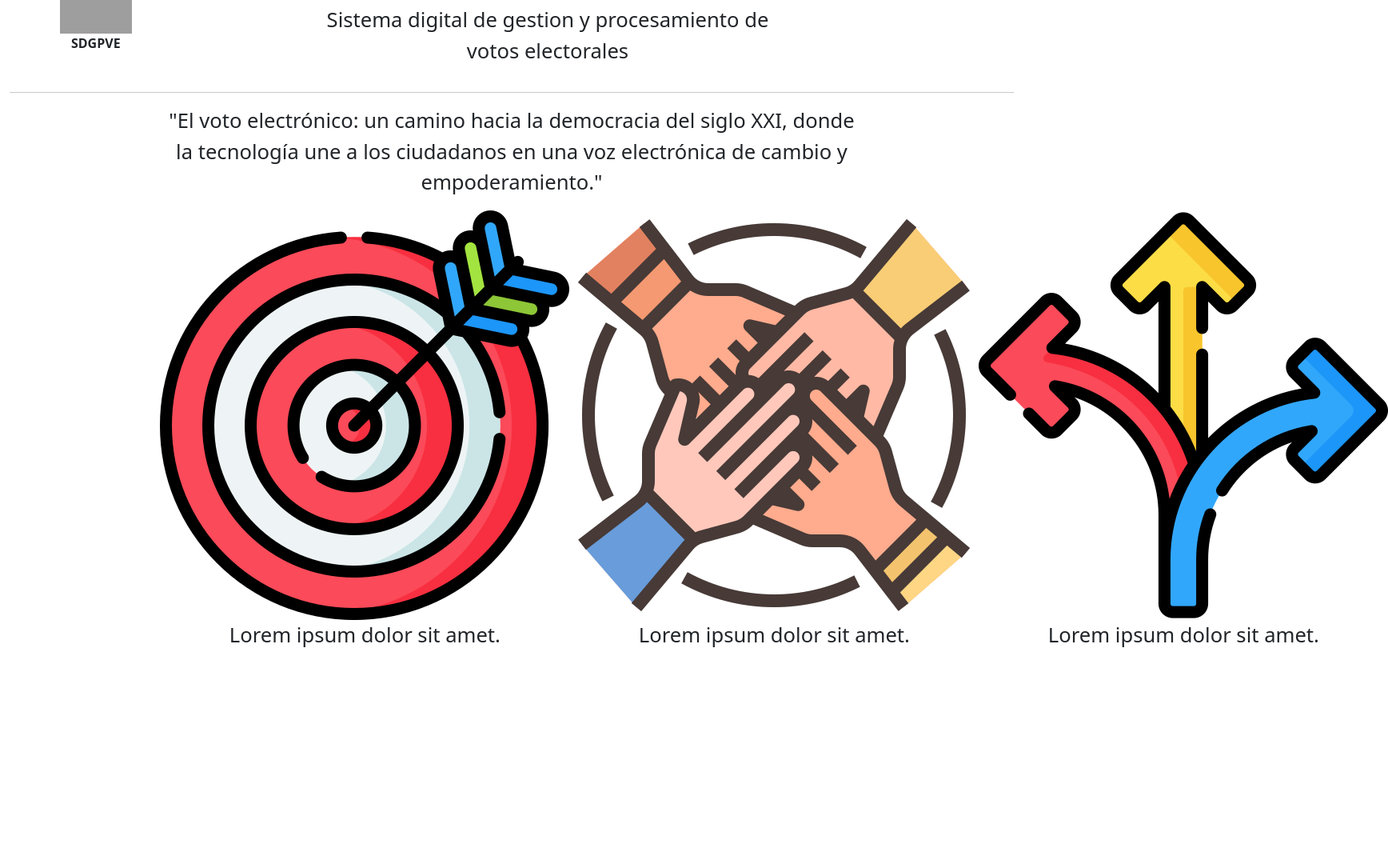
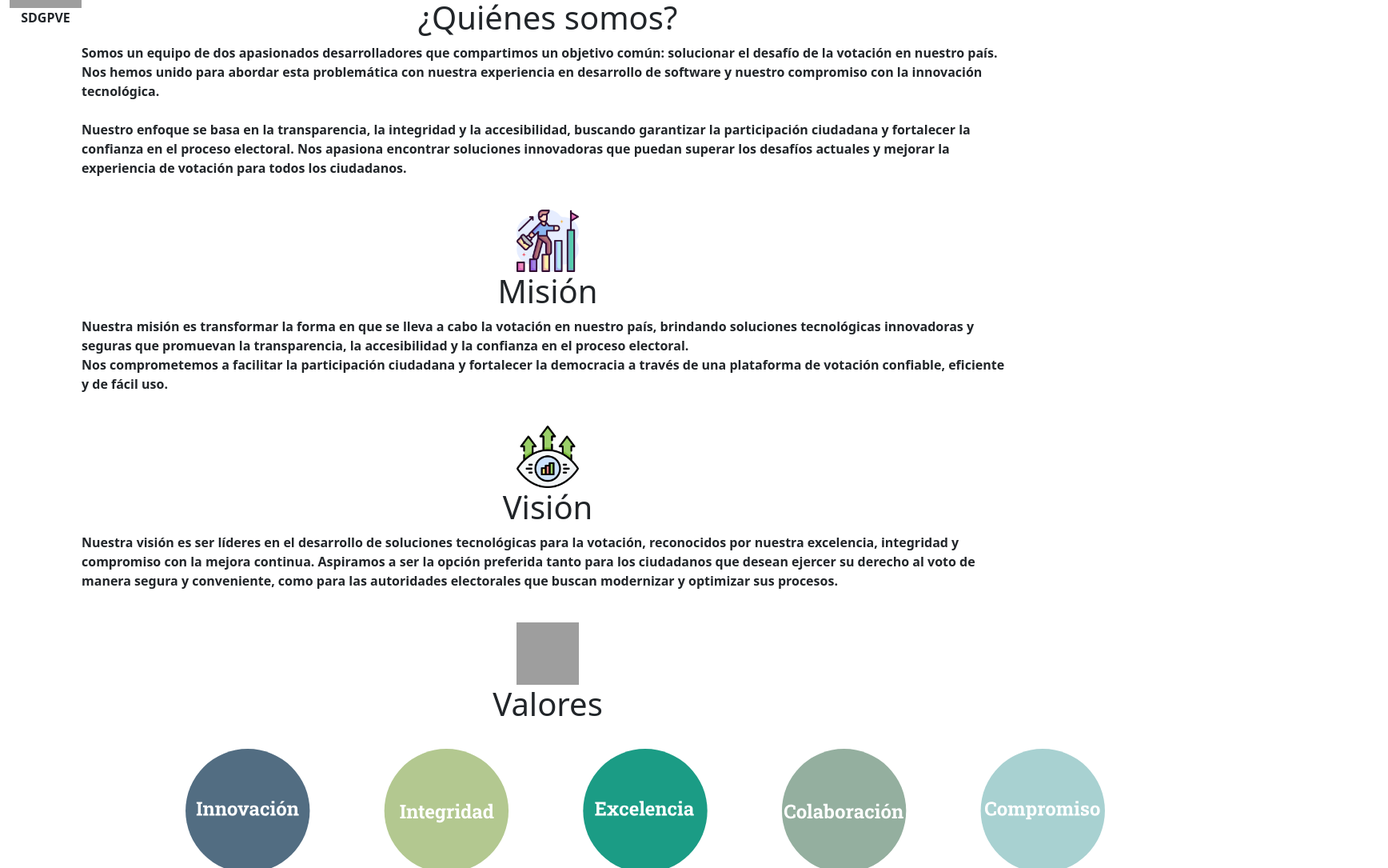
Before and after one commit to Yisus1119/SistemaVotacion, a Vue app in the folder elective-system-frontend/: page / in a window 1280 px wide. Shown: the part 160-1245 px from the top of the page at 80% size, 1736 px wide, since content can reach past the window. Before the commit the page ends 990 px from the top, so only its background shows below. Built offline with nearby package versions, Linux system fonts and the light colour scheme; grey boxes are pictures that could not be loaded.

Commit message:
[ADD] A temporal commit

```diff
--- a/elective-system-frontend/index.html
+++ b/elective-system-frontend/index.html
@@ -5,7 +5,7 @@
 		<link rel="icon" type="image/svg+xml" href="/vite.svg" />
 		<meta name="viewport" content="width=device-width, initial-scale=1.0" />
 
-		<title>Vite + Vue + TS</title>
+		<title>SDGPVE</title>
 	</head>
 	<body>
     <link href="https://cdn.jsdelivr.net/npm/bootstrap@5.3.0/dist/css/bootstrap.min.css" rel="stylesheet" integrity="sha384-9ndCyUaIbzAi2FUVXJi0CjmCapSmO7SnpJef0486qhLnuZ2cdeRhO02iuK6FUUVM" crossorigin="anonymous"></link>
--- a/elective-system-frontend/src/App.vue
+++ b/elective-system-frontend/src/App.vue
@@ -1,10 +1,11 @@
 <script setup lang="ts">
 //import HelloWorld from "./components/HelloWorld.vue";
-import MainPage from "./ui/pages/MainPage/MainPage.vue";
-//import AboutPage from "./ui/pages/AboutPage/AboutPage.vue";
+// import MainPage from "./ui/pages/MainPage/MainPage.vue";
+import AboutPage from "./ui/pages/AboutPage/AboutPage.vue";
 import Navbar from "./ui/components/Navbar/Navbar.vue";
 </script>
 <template>
 	<Navbar></Navbar>
-	<MainPage></MainPage>
+	<!-- <MainPage></MainPage> -->
+<AboutPage></AboutPage>
 </template>
--- a/elective-system-frontend/src/ui/pages/AboutPage/AboutPage.vue
+++ b/elective-system-frontend/src/ui/pages/AboutPage/AboutPage.vue
@@ -1,7 +1,78 @@
-<script setup lang="ts"></script>
+<script setup lang="ts">
+import Logo from "../../components/Logo/Logo.vue";
+</script>
 
 <template>
-	<div>
-		<h1>ABOUT PAGE</h1>
+	<div class="container-fluid">
+		<div class="div-tio-slide d-flex">
+			<div>
+				<Logo></Logo>
+			</div>
+			<div class="div-top-slide-column">
+				<div class="titleContainer">
+					<img class="aboutUs" src="../../../assets/vectors/equipo.png" alt="team" />
+
+					<h1 class="principalTitle">¿Quiénes somos?</h1>
+				</div>
+				<p class="aboutDescription"><b>
+						Somos un equipo de dos apasionados desarrolladores que compartimos un objetivo común: solucionar el
+						desafío de la votación en nuestro país.
+						Nos hemos unido para abordar esta problemática con nuestra experiencia en desarrollo de software y
+						nuestro compromiso
+						con la innovación tecnológica. <br><br>
+
+						Nuestro enfoque se basa en la transparencia, la integridad y la accesibilidad, buscando garantizar
+						la
+						participación ciudadana y fortalecer
+						la confianza en el proceso electoral. Nos apasiona encontrar soluciones innovadoras que puedan
+						superar
+						los desafíos actuales y mejorar la
+						experiencia de votación para todos los ciudadanos.</b>
+				</p>
+				<br>
+
+				<div class="titleContainer">
+					<img class="aboutUs" src="../../../assets/vectors/mision.png" alt="team" />
+					<h1 class="principalTitle">Misión</h1>
+				</div>
+				<p class="aboutDescription"><b>
+						Nuestra misión es transformar la forma en que se lleva a cabo la votación en nuestro país, brindando
+						soluciones tecnológicas innovadoras
+						y seguras que promuevan la transparencia, la accesibilidad y la confianza en el proceso electoral.
+						<br>
+						Nos comprometemos a facilitar la participación
+						ciudadana y fortalecer la democracia a través de una plataforma de votación confiable, eficiente y
+						de fácil uso. </b>
+				</p>
+				<br>
+
+				<div class="titleContainer">
+					<img class="aboutUs" src="../../../assets/vectors/vision.png" alt="team" />
+					<h1 class="principalTitle">Visión</h1>
+				</div>
+				<p class="aboutDescription"><b>
+						Nuestra visión es ser líderes en el desarrollo de soluciones tecnológicas para la votación,
+						reconocidos por nuestra excelencia,
+						integridad y compromiso con la mejora continua. Aspiramos a ser la opción preferida tanto para los
+						ciudadanos que desean ejercer
+						su derecho al voto de manera segura y conveniente, como para las autoridades electorales que buscan
+						modernizar y optimizar sus procesos.</b>
+				</p>
+				<br>
+
+				<div class="titleContainer">
+					<img class="aboutUs" src="../../../assets/vectors/valores.png" alt="team" />
+
+					<h1 class="principalTitle">Valores</h1>
+				</div>
+				<br>
+				<img class="values" src="../../../assets/vectors/ValuesList.svg" alt="team" />
+				<br>
+				<br>
+			</div>
+		</div>
 	</div>
 </template>
+
+
+<style scoped src="./style.css"></style>
--- /dev/null
+++ b/elective-system-frontend/src/ui/pages/AboutPage/style.css
@@ -0,0 +1,14 @@
+.titleContainer{
+    text-align: center;
+}
+
+.values{
+    width: 1150px;
+    position: relative;
+    left: 130px;
+}
+
+.aboutUs{
+    width: 78px;
+    height: 78px;
+}
```
Also changed, not shown: elective-system-frontend/src/assets/vectors/ValuesList.svg (added).
